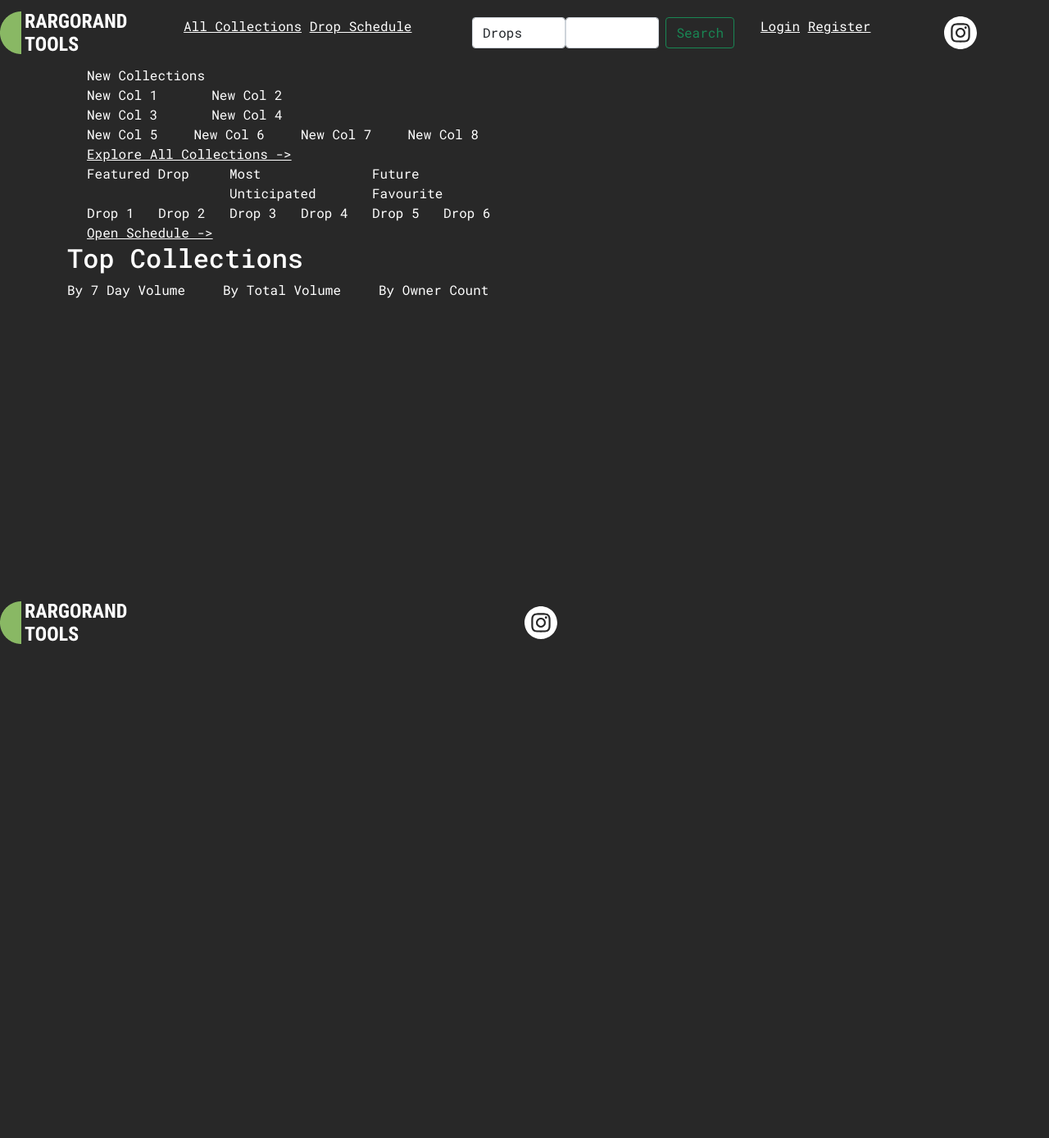
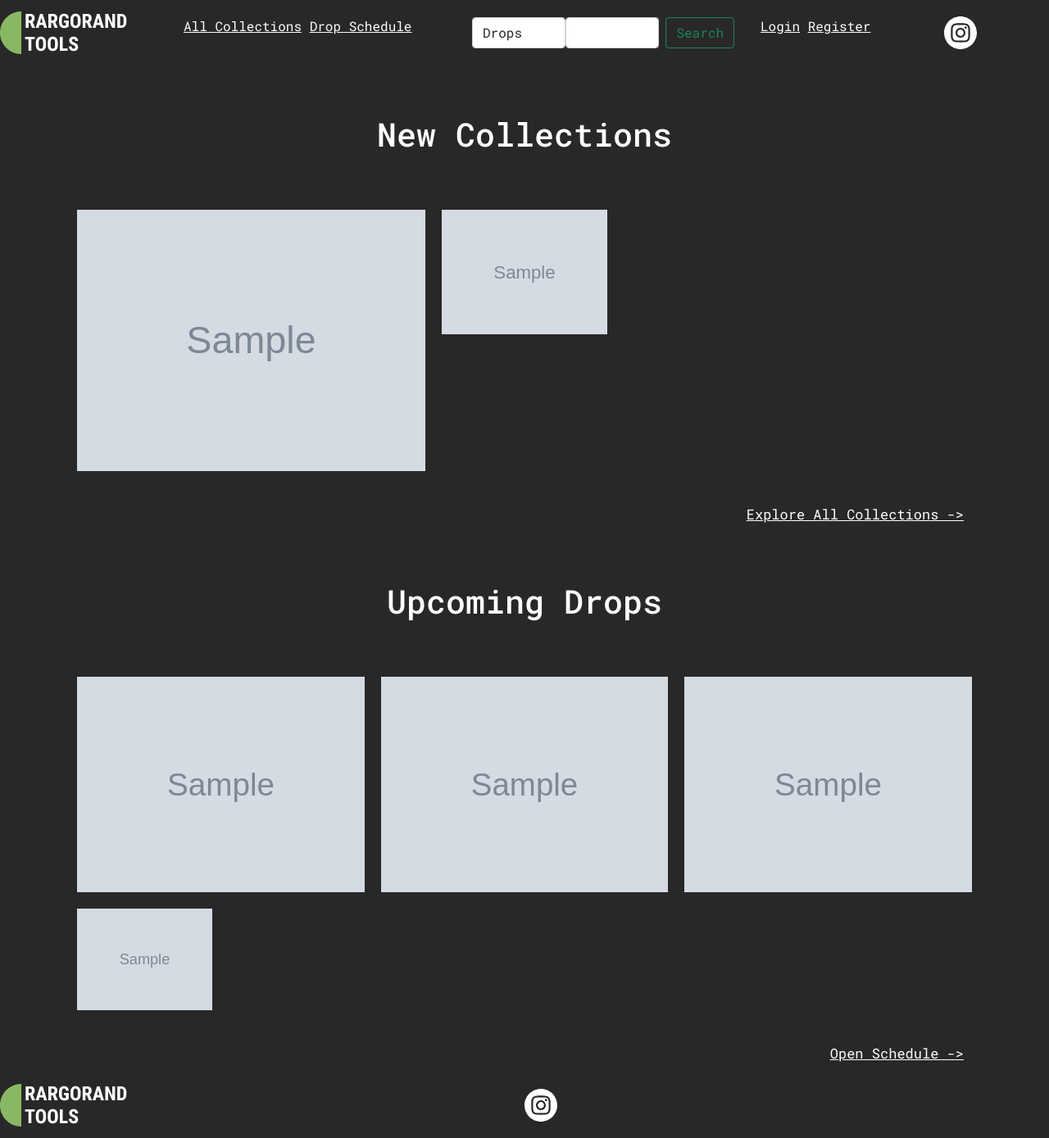
Before and after one commit to ivanyemelianov/rargorand-repo-private, a Django app: page / in a window 1280 px wide. Shown: the whole page at 82% size. Before the commit the page ends 786 px from the top, so only its background shows below. Run offline with Django 3.2, Linux system fonts and the light colour scheme; tables that the repository leaves empty hold one stand-in row (values such as "Sample post"); grey boxes marked "Sample" are stand-in pictures; parts of the project's set-up code (start-up, migrations or seed data) failed here and were passed over; some libraries are stand-ins or nearby versions.

Commit message:
Updated home view and template

```diff
--- a/nftcollections/models.py
+++ b/nftcollections/models.py
@@ -49,7 +49,7 @@ class NftCollection(models.Model):
     user = models.ForeignKey(settings.AUTH_USER_MODEL, on_delete=models.CASCADE)
     name = models.CharField(max_length=220)
     description = models.TextField(blank=True, null=True)
-    timestamp = models.DateTimeField(auto_now_add=True)
+    timestamp = models.DateField(auto_now_add=True)
     updated = models.DateTimeField(auto_now=True)
     active = models.BooleanField(default=True)
     website = models.CharField(max_length=220)
--- a/rargorand/views.py
+++ b/rargorand/views.py
@@ -2,11 +2,24 @@ import random
 from django.shortcuts import redirect, render, get_object_or_404
 
 from drops.models import Drop
+from nftcollections.models import NftCollection
 
 
 def home_view(request, *args, **kwargs):
     drop_queryset = Drop.objects.all()
+    last_six_drops_q = Drop.objects.filter().order_by('-id')[:6]
+    featured_q = NftCollection.objects.filter(featured=True)
+    last_eight_q = NftCollection.objects.filter().order_by('-id')[:11]
+    featured_drop_q = Drop.objects.filter(featured=True)
+    ma_drop_q = Drop.objects.filter(mostanticipated=True)
+    ff_drop_q = Drop.objects.filter(futurefavourite=True)
     context = {
         "object_list": drop_queryset,
+        "upcomming_drops": last_six_drops_q,
+        "featured_collection": featured_q,
+        "new_collections": last_eight_q,
+        "featured_drop": featured_drop_q,
+        "most_anticipated": ma_drop_q,
+        "future_favourite": ff_drop_q
     }
     return render(request, "home-view.html", context=context)
--- a/static/home.css
+++ b/static/home.css
@@ -114,3 +114,57 @@ main {
 .footer-socials {
     width: 50%;
 }
+
+.page-title {
+    text-align: center;
+    margin: 60px 0px;
+    font-weight: normal;
+}
+
+.grid-container-collection {
+    display: grid;
+    grid-template-columns: 1fr 1fr 1fr 1fr 1fr;
+    grid-gap: 20px;
+}
+
+.grid-item img {
+    width: 100%;
+}
+
+.featured-collection img {
+    width: 100%;
+}
+
+.grid-item-3 {
+    grid-row: span 2;
+    grid-column: span 2;
+}
+
+.link-to-all {
+    width: 100%;
+    margin-top: 30px;
+}
+
+.link-to-all a {
+    float: right;
+    padding: 10px;
+    font-size: 17px;
+}
+
+.grid-container-drop {
+    display: grid;
+    grid-template-columns: 1fr 1fr 1fr 1fr 1fr 1fr;
+    grid-gap: 20px;
+}
+
+.featured-drop, .anticipted, .favourite {
+    grid-column: span 2;
+}
+
+.featured-drop img, .anticipted img, .favourite img {
+    width: 100%;
+}
+
+.upcoming-drop img {
+    width: 100%;
+}
--- a/templates/base.html
+++ b/templates/base.html
@@ -14,6 +14,7 @@
     <script src="https://unpkg.com/htmx.org@1.6.1"></script>
     <link rel="stylesheet" href='{% static "nftcollections/nftcollections-htmx.css" %}'>
     <link rel="stylesheet" href='{% static "home.css" %}'>
+    <link rel="stylesheet" href='{% static "allcollections.css" %}'>
     <link rel="preconnect" href="https://fonts.googleapis.com">
     <link rel="preconnect" href="https://fonts.gstatic.com" crossorigin>
     <link href="https://fonts.googleapis.com/css2?family=Roboto+Mono:wght@100;300;400;500&display=swap" rel="stylesheet">
@@ -22,12 +23,8 @@
     {% include 'base/navbar.html' %}
     <main class="main-content">
         <div class="container">
-            <div class="row">
-                <div class="col-12 col-md-6">
-                {% block content %}
-                {% endblock content%}
-                </div>
-            </div>
+            {% block content %}
+            {% endblock content%}
         </div>
     </main>
     {% include 'base/footer.html' %}
--- a/templates/home-view.html
+++ b/templates/home-view.html
@@ -4,29 +4,26 @@
 <section class="section-style new-collections">
     <div class="container">
         <div class="row">
-            {% if request.user.is_authenticated %}
-            <div class="col-5">
-                Featured Collection
+            <div class="page-title">
+                <h1>New Collections</h1>
             </div>
-            {% endif %}
-            <div class="col-7">
-                <div class="row">
-                    <div class="col-12">New Collections</div>
-                    <div class="col-6">New Col 1</div>
-                    <div class="col-6">New Col 2</div>
-                    <div class="col-6">New Col 3</div>
-                    <div class="col-6">New Col 4</div>
+            <div class="grid-container-collection">
+                <div class="grid-item-3 featured-collection">
+                    {% for x in featured_collection %}
+                        <img src="{{ x.image.url }}" alt="">
+                    {% endfor %}
                 </div>
+                {% for x in new_collections %}
+                <div class="grid-item">
+                        <img src="{{ x.image.url }}" alt="">
+                </div>
+                {% endfor %}
             </div>
         </div>
         <div class="row">
-            <div class="col-3">New Col 5</div>
-            <div class="col-3">New Col 6</div>
-            <div class="col-3">New Col 7</div>
-            <div class="col-3">New Col 8</div>
-        </div>
-        <div class="row">
-            <a href="{% url 'collections' %}">Explore All Collections -></a>
+            <div class="link-to-all">
+                <a href="{% url 'collections' %}">Explore All Collections -></a>
+            </div>
         </div>
     </div>
 </section>
@@ -34,27 +31,45 @@
 <section class="section-style upcoming-drops">
     <div class="container">
         <div class="row">
-            <div class="col-4">Featured Drop</div>
-            <div class="col-4">Most Unticipated</div>
-            <div class="col-4">Future Favourite</div>
+            <div class="page-title">
+                <h1>Upcoming Drops</h1>
+            </div>
+            <div class="grid-container-drop">
+                <div class="featured-drop">
+                    {% for x in featured_drop %}
+                        <img src="{{ x.image.url }}" alt="">
+                    {% endfor %}
+                </div>
+                <div class="anticipted">
+                    {% for x in most_anticipated %}
+                        <img src="{{ x.image.url }}" alt="">
+                    {% endfor %}
+                </div>
+                <div class="favourite">
+                    {% for x in future_favourite %}
+                        <img src="{{ x.image.url }}" alt="">
+                    {% endfor %}
+                </div>
+                {% for x in upcomming_drops %}
+                <div class="upcoming-drop">
+                        <img src="{{ x.image.url }}" alt="">
+                </div>
+                {% endfor %}
+            </div>
         </div>
         <div class="row">
-            <div class="col-2">Drop 1</div>
-            <div class="col-2">Drop 2</div>
-            <div class="col-2">Drop 3</div>
-            <div class="col-2">Drop 4</div>
-            <div class="col-2">Drop 5</div>
-            <div class="col-2">Drop 6</div>
-        </div>
-        <div class="row">
-            <a href="{% url 'schedule' %}">Open Schedule -></a>
+            <div class="link-to-all">
+                <a href="{% url 'schedule' %}">Open Schedule -></a>
+            </div>
         </div>
     </div>
 </section>
-
+<!--
 <section class="section-style top-collections">
     <div class="row">
-        <h2>Top Collections</h2>
+        <div class="page-title">
+            <h1>Top Collection</h1>
+        </div>
     </div>
     <div class="row">
         <div class="col-4">By 7 Day Volume</div>
@@ -62,5 +77,5 @@
         <div class="col-4">By Owner Count</div>
     </div>
 </section>
-
+-->
 {% endblock content%}
--- a/templates/nftcollections/create-update.html
+++ b/templates/nftcollections/create-update.html
@@ -20,9 +20,7 @@
     {% endfor %}
 
     {% if new_nft_url %}
-    <div id='nft-create'>
-
-    </div>
+    <div id='nft-create'></div>
     <button hx-get="{{ new_nft_url }}" hx-trigger='click' hx-target='#nft-create' hx-swap='beforeend'>Add NFT</button>
     {% endif %}
 </div>
```
Also changed, not shown: static/allcollections.css (added, +42 -0 lines), templates/collections-view.html (+49 -10 lines), nftcollections/migrations/0008_alter_nftcollection_timestamp.py (added), nftcollections/migrations/0009_alter_nftcollection_timestamp.py (added), nftcollections/migrations/0010_alter_nftcollection_timestamp.py (added).
